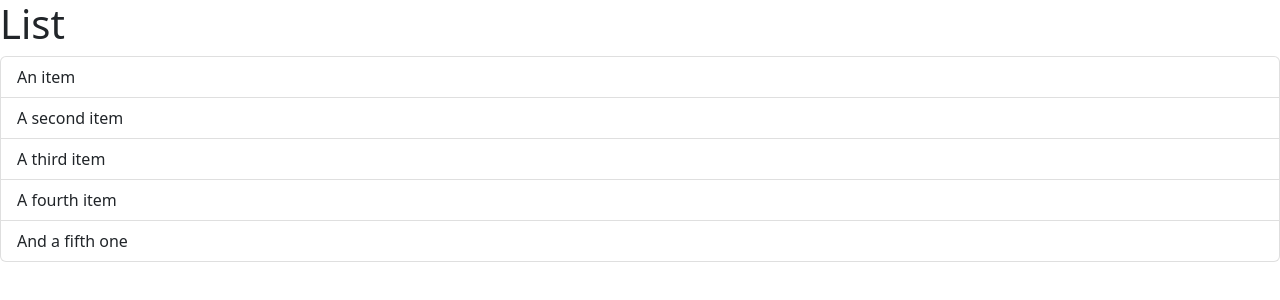
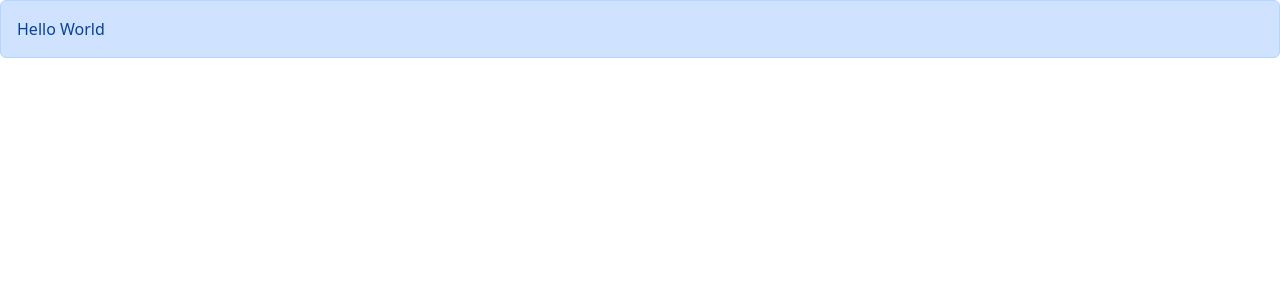
Before and after one commit to JonSW8869/Final-Project, a React (Vite) app in the folder vite-project/: page / in a window 1280 px wide. Shown: the top 300 px of the page. Built offline with nearby package versions, Linux system fonts and the light colour scheme.

Commit message:
Alert and ListGroup (Tutorial tinkering)

```diff
--- a/vite-project/src/App.jsx
+++ b/vite-project/src/App.jsx
@@ -1,7 +1,13 @@
-import ListGroup from "./components/ListGroup";
+import Alert from "./components/Alert";
 
-function App () {
-  return <div><ListGroup /></div>;
+function App() {
+  return (
+    <div>
+      <Alert>
+        Hello <span>World</span>
+      </Alert>
+    </div>
+  );
 }
 
 export default App;
--- /dev/null
+++ b/vite-project/src/components/Alert.jsx
@@ -0,0 +1,5 @@
+const Alert = ({ children }) => {
+  return <div className="alert alert-primary">{children}</div>;
+};
+
+export default Alert;
--- a/vite-project/src/components/ListGroup.jsx
+++ b/vite-project/src/components/ListGroup.jsx
@@ -1,13 +1,29 @@
-function ListGroup() {
+import { useState } from "react";
+
+function ListGroup({ items, heading, OnSelectItem }) {
+  const [selectedIndex, setSelectedIndex] = useState(-1);
+
   return (
     <>
-      <h1>List</h1>
-      <ul class="list-group">
-        <li class="list-group-item">An item</li>
-        <li class="list-group-item">A second item</li>
-        <li class="list-group-item">A third item</li>
-        <li class="list-group-item">A fourth item</li>
-        <li class="list-group-item">And a fifth one</li>
+      <h1>{heading}</h1>
+      {items.length === 0 && <p>No item found</p>}
+      <ul className="list-group">
+        {items.map((item, index) => (
+          <li
+            className={
+              selectedIndex === index
+                ? "list-group-item active"
+                : "list-group-item"
+            }
+            key={item}
+            onClick={() => {
+              setSelectedIndex(index);
+              OnSelectItem(item);
+            }}
+          >
+            {item}
+          </li>
+        ))}
       </ul>
     </>
   );
```
